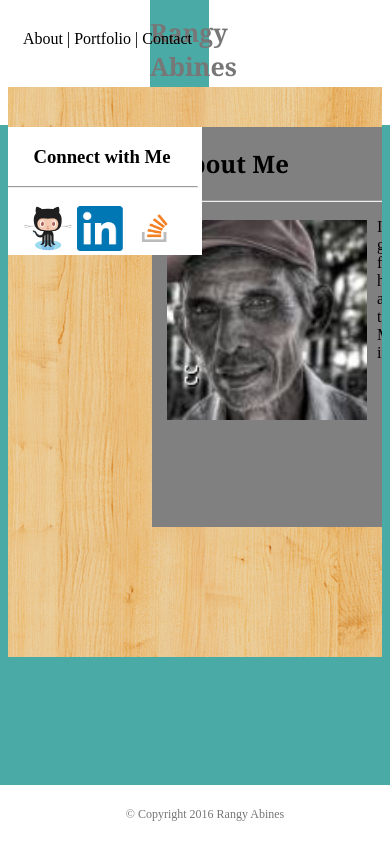
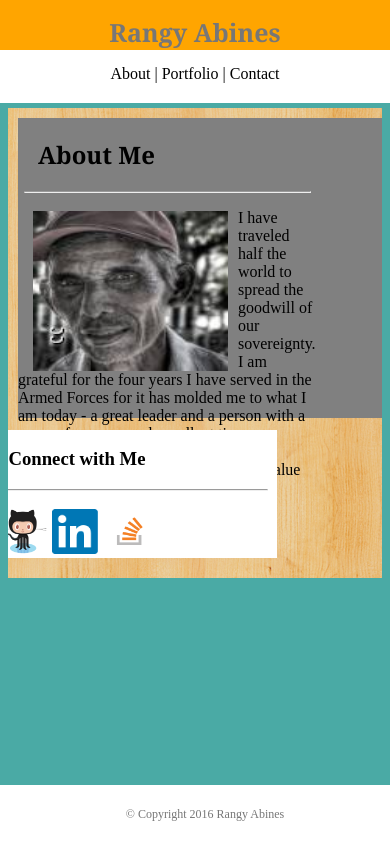
Before and after one commit to rangyabines/Portfolio, a PHP site: page /index.php in a window 390 px wide. Run offline with PHP 8.4, Linux system fonts and the light colour scheme.

Commit message:
updated files

```diff
--- a/assignment1/contact.html
+++ b/assignment1/contact.html
@@ -28,11 +28,11 @@
 						<div class="form">
 							<form action="#" method="get">
 					 			Name <br>
-  					 		<input type="text" name="Name" placeholder="John Smith" />
+  					 		<input type="text" name="Name" placeholder="John Smith" required />
   							</label> <br> <br>
 
   				 			Email <br>
-    				 		<input type="text" name="Email" placeholder="example@gmail.com" />
+    				 		<input type="email" name="Email" placeholder="example@gmail.com" required />
     						</label> <br> <br>
 
     			 			Message <br>
--- a/assignment1/style.css
+++ b/assignment1/style.css
@@ -215,3 +215,142 @@
 				font-size: 12px;
 				color: #777777;
 }
+
+/*media queries*/
+
+@media screen and (max-width: 980px){
+		.content {
+			width: 100%;
+	}
+		#background {
+			background-image: url("./assets/images/purty_wood.png");
+			position: relative;
+			height: 460px;
+			width: 100%;
+			left: 0;
+			margin-top: 108px;
+	}
+		#about-me {background-color: gray;
+			position: absolute;
+			width: 560px;
+			height: 400px;
+			left: 0;
+			margin: 40px 0 0 90px;
+	}
+
+		#image { height: 200px;
+					width: 200px;
+					padding-left: 5px;
+					padding-top: 10px;
+					float: left;
+	}
+		#connect-me {background-color: white;
+						margin: 40px 100px 0 0;
+						position: absolute;
+						right: 0;
+						width: 200px;
+						text-align: center;
+	}
+}
+
+@media screen and (max-width: 768px){
+		.content {
+			width: 100%;
+	}
+		#background {
+			background-image: url("./assets/images/purty_wood.png");
+			position: relative;
+			height: 460px;
+			width: 100%;
+			left: 0;
+			margin-top: 108px;
+	}
+		#about-me {background-color: gray;
+			position: absolute;
+			width: 80%;
+			height: 300px;
+			margin: 10px 10px 0 75px;
+			left: 0;
+
+	}
+		#image {height: 160px;
+					width: 195px;
+					padding-left:5px;
+					padding-top: 10px;
+					float: left;
+	}
+		#connect-me {background-color: white;
+						position: absolute;
+						right: 70px;
+						width: 400px;
+						bottom: 10px;
+						text-align: center;
+	}
+}
+
+@media screen and (max-width: 640px){
+	.content {
+			width: 100%;
+	}
+	.head-menu {
+			background-color: #ffffff;
+			border-color: #cccccc;
+			position: fixed;
+			left: 0;
+			top: 0;
+			width: 100%;
+	}
+	.name {
+			font-size: 25px;
+			background-color: #4aaaa5;
+			color: #777777;
+			width: 100%;
+			position: fixed;
+			left: 0;
+			margin: auto;
+			text-align: center;
+			font-family: 'Georgia', Times, Times New Roman, serif;
+	}
+	.nav {
+			background-color: #ffffff;
+			position: relative;
+			top: 50px;
+			width: 100%;
+			position: fixed;
+			left: 0;
+			margin: auto;
+			text-align: center;
+			padding-bottom: 20px;
+			padding-top: 15px
+	}
+	#background {
+			background-image: url("./assets/images/purty_wood.png");
+			position: relative;
+			height: 470px;
+			width: 100%;
+			left: 0;
+			margin-top: 100px;
+	}
+	#about-me {background-color: gray;
+			position: absolute;
+			width: 80%;
+			height: 300px;
+			left: 0;
+			margin: 10px 0px 0 10px;
+			padding-right: 104px;
+
+	}
+	#image {height: 160px;
+					width: 195px;
+					padding-left:5px;
+					padding-top: 10px;
+					float: left;
+	}
+	#connect-me {background-color: white;
+						position: absolute;
+						right: 5px;
+						width: 400px;
+						bottom: 20px;
+						text-align: center;
+}
+}
```
